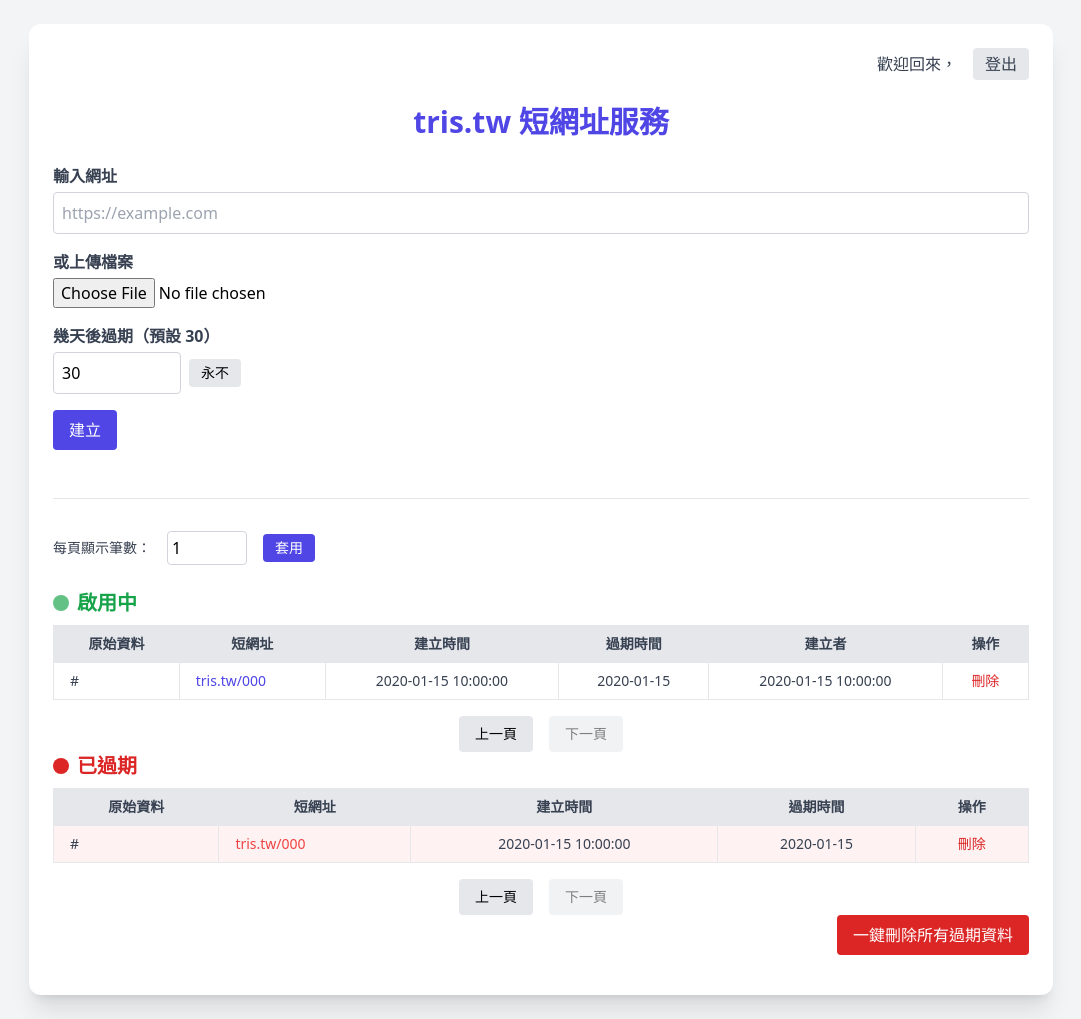
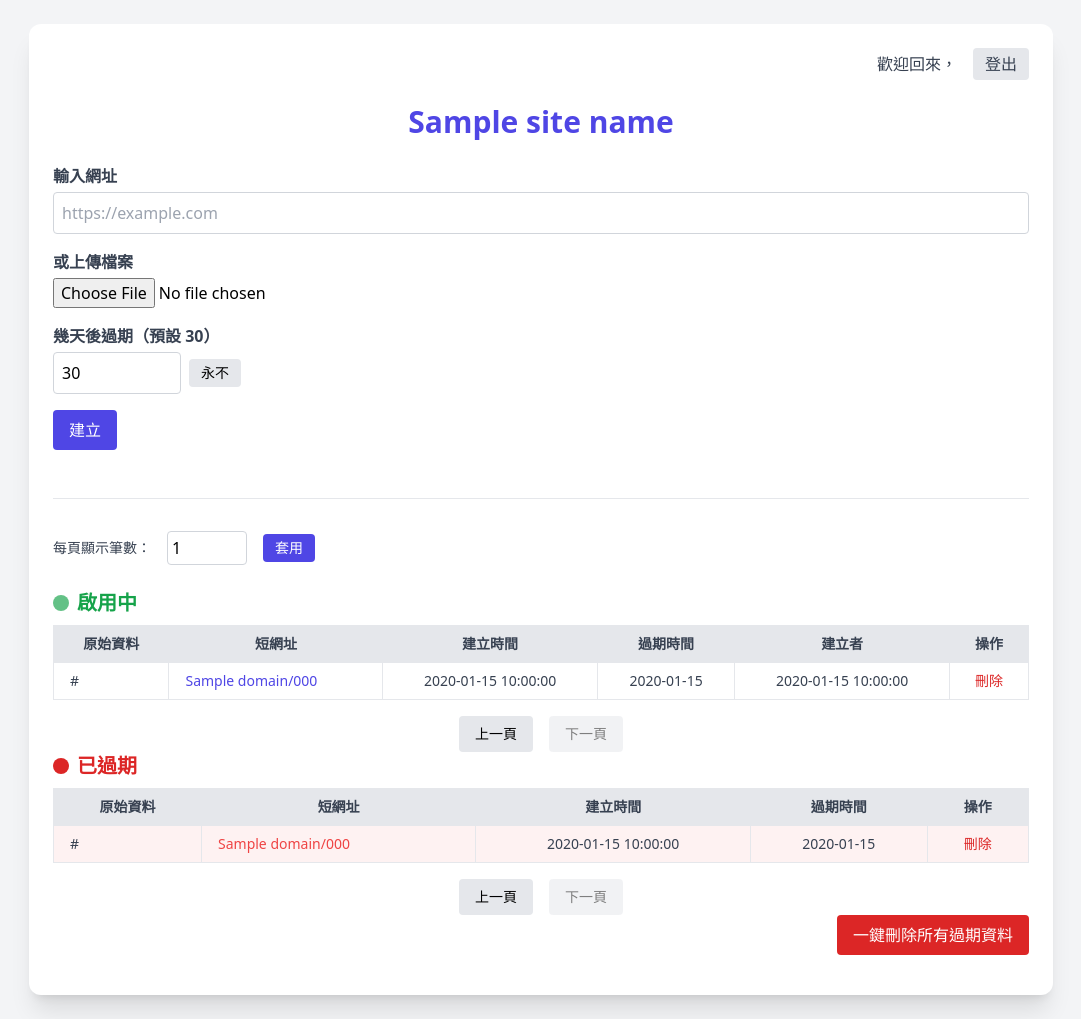
Before and after one commit to TriangleSnake/trisURL, a FastAPI app: template templates/index.html in a window 1280 px wide. Shown: the whole page, without its empty margins (99-1180 px from the left). Run offline with FastAPI, Linux system fonts and the light colour scheme; the template is opened without the code that fills it: most values are stand-ins (such as "Sample title", 1, 10 or a date in 2020); parts of the project's set-up code (start-up, migrations or seed data) failed here and were passed over; some libraries are stand-ins or nearby versions.

Commit message:
Change config settings

```diff
--- /dev/null
+++ b/config.py
@@ -0,0 +1,3 @@
+from starlette.config import Config
+
+CONFIG = Config(".env")
--- a/main.py
+++ b/main.py
@@ -15,7 +15,7 @@
 from routes_auth import router as auth_router
 from auth_utils import get_current_user
 import secrets
-
+from config import CONFIG
 
 app = FastAPI()
 app.add_middleware(SessionMiddleware, secret_key=secrets.token_urlsafe(32))
@@ -95,6 +95,8 @@
         ).one()
 
     return templates.TemplateResponse("index.html", {
+        "site_name": CONFIG("SITE_NAME"),
+        "domain": CONFIG("DOMAIN"),
         "request": request,
         "active_urls": active_urls,
         "expired_urls": expired_urls,
--- a/templates/_url_table.html
+++ b/templates/_url_table.html
@@ -20,7 +20,7 @@
         <td class="py-2 px-4 border">
             <div class="flex items-center gap-2">
                 <a href="/{{ item.short_code }}" target="_blank" class="text-indigo-600 hover:underline">
-                  tris.tw/{{ item.short_code }}
+                  {{domain}}/{{ item.short_code }}
                 </a>
                 {% if item.file_path %}
                   {% set ext = item.file_name.split('.')[-1].lower() %}
--- a/templates/_url_table_expired.html
+++ b/templates/_url_table_expired.html
@@ -17,7 +17,7 @@
           {% endif %}
         </td>
         <td class="py-2 px-4 border">
-          <span class="text-red-500">tris.tw/{{ item.short_code }}</span>
+          <span class="text-red-500">{{domain}}/{{ item.short_code }}</span>
         </td>
         <td class="text-center py-2 px-4 border">{{ item.created_at.strftime("%Y-%m-%d %H:%M:%S") }}</td>
         <td class="text-center py-2 px-4 border">
--- a/templates/index.html
+++ b/templates/index.html
@@ -2,7 +2,7 @@
 <html lang="zh-Hant">
 <head>
   <meta charset="UTF-8">
-  <title>tris.tw 短網址</title>
+  <title>{{site_name}}</title>
   <script src="https://cdn.tailwindcss.com"></script>
 </head>
 <body class="bg-gray-100 min-h-screen px-4 py-6">
@@ -17,7 +17,7 @@
         </button>
       </form>
     </div>
-    <h1 class="text-3xl font-bold mb-6 text-center text-indigo-600">tris.tw 短網址服務</h1>
+    <h1 class="text-3xl font-bold mb-6 text-center text-indigo-600">{{site_name}}</h1>
 
     <!-- 建立短網址表單 -->
     <form id="shortenForm" class="space-y-4 mb-12" enctype="multipart/form-data">
```
Also changed, not shown: auth.py (+5 -5 lines), templates/preview.html (deleted, +0 -37 lines).
